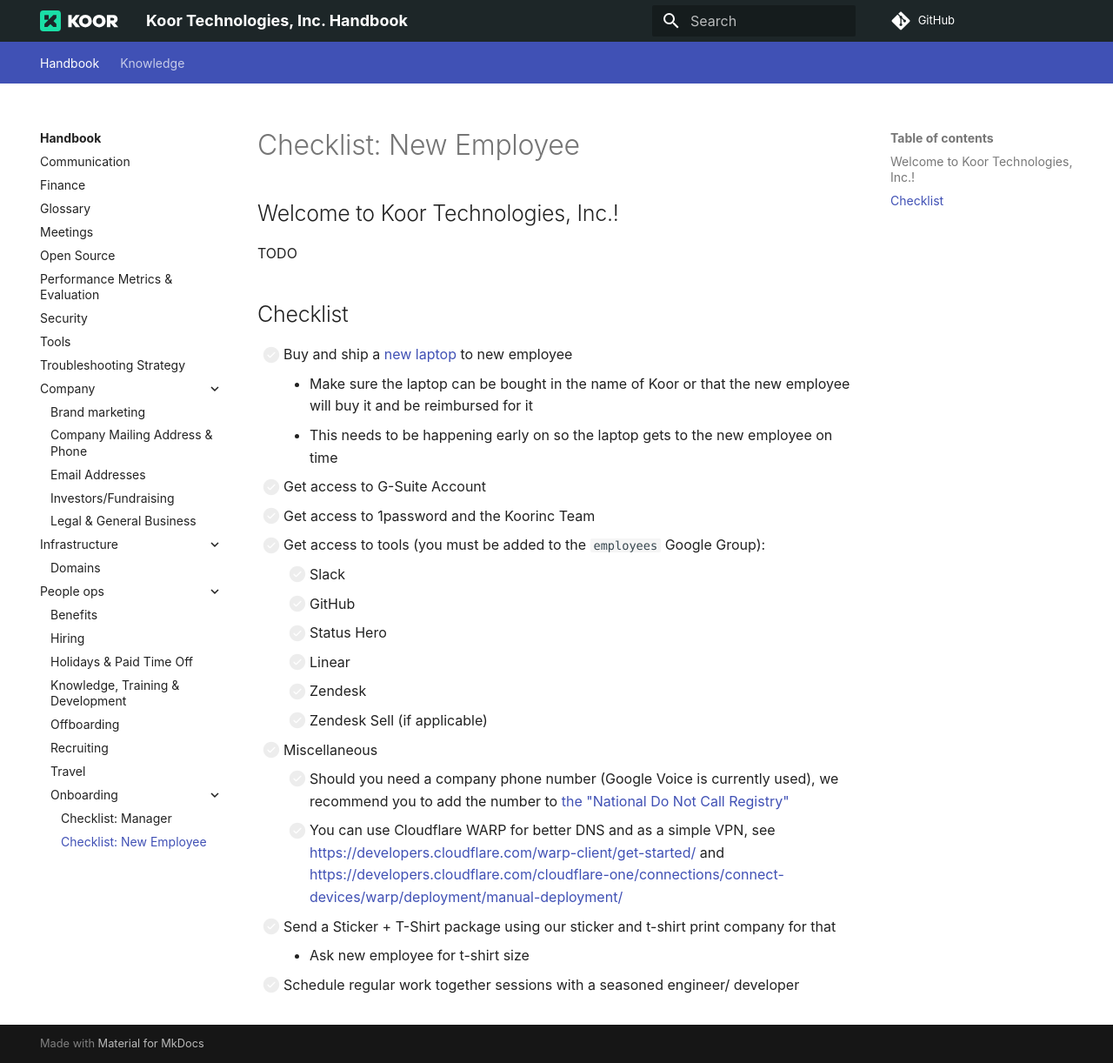
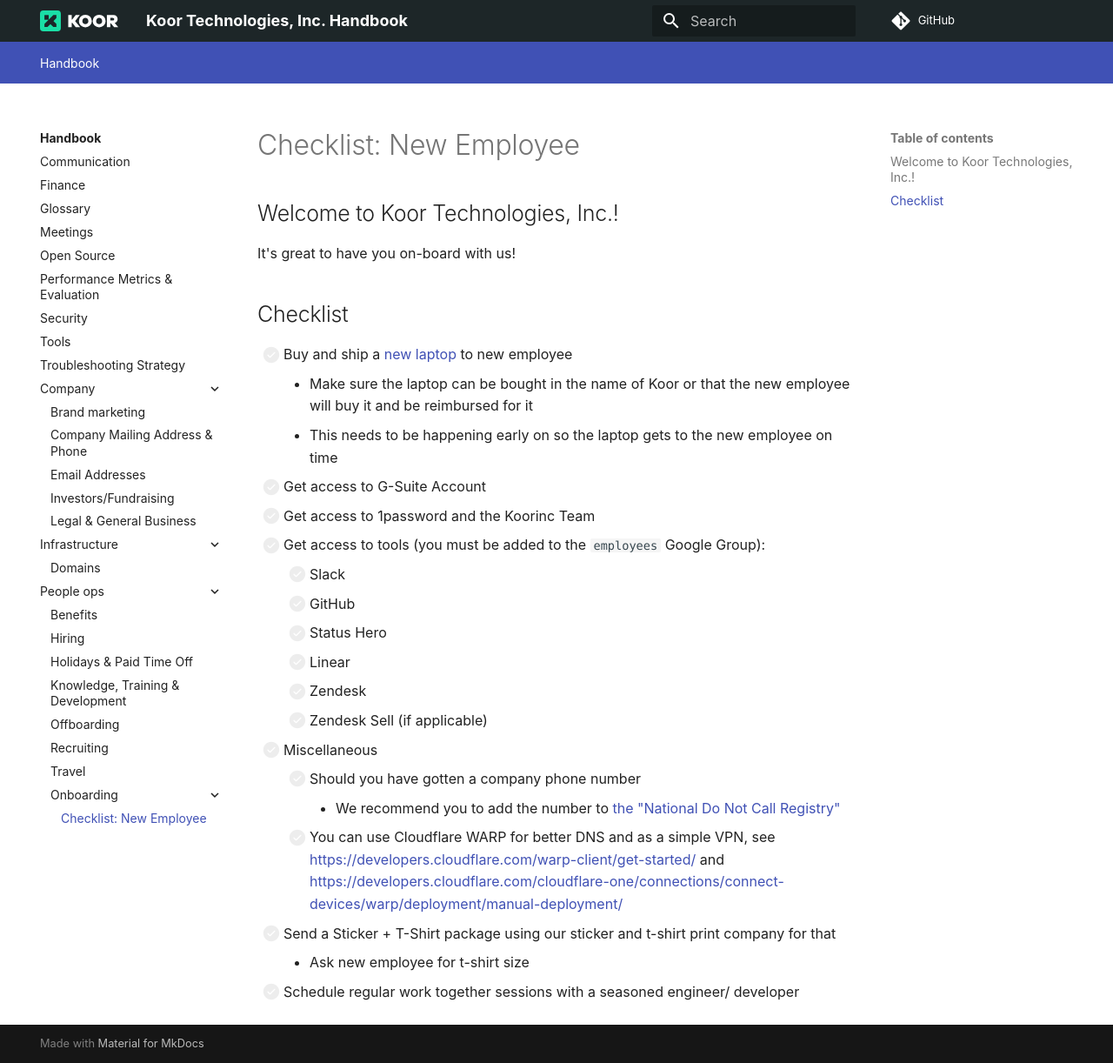
Before and after one commit to koor-tech/handbook.koor.tech, an MkDocs documentation site: the page built from docs/handbook/people-ops/onboarding/checklist-new-employee.md, in a window 1280 px wide and 1222 px high. Shown: the whole window at 87% size. Built offline with MkDocs 1.6.1 and Material for MkDocs 9.7.7, drawn with Linux system fonts in a browser that asks for light colours; comment, search, counter and statistics services are not loaded.

Commit message:
docs: improve copied some of the existing sections
Signed-off-by: Alexander Trost <galexrt@googlemail.com>

```diff
--- a/docs/handbook/index.md
+++ b/docs/handbook/index.md
@@ -34,7 +34,6 @@ It is a good idea to bookmark the following links:
     * [Knowledge, Training & Development](people-ops/knowledge-training-and-development.md)
     * [Travel](people-ops/travel.md)
     * [Onboarding](people-ops/onboarding/index.md)
-        * [Checklist: Manager](people-ops/onboarding/checklist-manager.md)
         * [Checklist: New Employee](people-ops/onboarding/checklist-new-employee.md)
 * [Tools](tools.md)
 * [Troubleshooting Strategy](troubleshooting-strategy.md)
--- a/docs/handbook/people-ops/onboarding/checklist-manager.md
+++ /dev/null
@@ -1,5 +0,0 @@
----
-title: 'Checklist: Manager'
----
-
-- [ ] TODO
--- a/docs/handbook/people-ops/onboarding/checklist-new-employee.md
+++ b/docs/handbook/people-ops/onboarding/checklist-new-employee.md
@@ -5,7 +5,7 @@ title: 'Checklist: New Employee'
 <!-- markdownlint-disable MD026 -->
 ## Welcome to Koor Technologies, Inc.!
 
-TODO
+It's great to have you on-board with us!
 
 ## Checklist
 
@@ -22,7 +22,8 @@ TODO
     - [ ] Zendesk
     - [ ] Zendesk Sell (if applicable)
 - [ ] Miscellaneous
-    - [ ] Should you need a company phone number (Google Voice is currently  used), we recommend you to add the number to [the "National Do Not Call Registry"](https://www.donotcall.gov/)
+    - [ ] Should you have gotten a company phone number
+        * We recommend you to add the number to [the "National Do Not Call Registry"](https://www.donotcall.gov/)
     - [ ] You can use Cloudflare WARP for better DNS and as a simple VPN, see [https://developers.cloudflare.com/warp-client/get-started/](https://developers.cloudflare.com/warp-client/get-started/) and [https://developers.cloudflare.com/cloudflare-one/connections/connect-devices/warp/deployment/manual-deployment/](https://developers.cloudflare.com/cloudflare-one/connections/connect-devices/warp/deployment/manual-deployment/)
 - [ ] Send a Sticker + T-Shirt package using our sticker and t-shirt print company for that
     * Ask new employee for t-shirt size
--- a/docs/handbook/people-ops/onboarding/index.md
+++ b/docs/handbook/people-ops/onboarding/index.md
@@ -8,7 +8,7 @@ Welcome to the team!
 
 Before you join, your manager should create an onboarding ticket in GitHub. To do this:
 
-1. Go to the [Onboarding Checklist: Manager](checklist-manager.md) and [Onboarding Checklist: New Employee](checklist-new-employee.md)
+1. Go to the [Onboarding Checklist: New Employee](checklist-new-employee.md)
 2. Create a Title of `Onboarding -- <employee_name>`
 3. Select Choose a template next to "Description"
 4. Select the New Teammate Onboarding template. This template has todos for the new teammate, for their manager, and to help set up the proper administrative needs.
```
Also changed, not shown: README.md (+17 -1 lines), docs/handbook/glossary.md (+4 -5 lines), docs/handbook/people-ops/recruiting.md (+0 -1 lines), docs/handbook/people-ops/travel.md (+1 -1 lines), docs/knowledge/index.md (deleted, +0 -5 lines).
